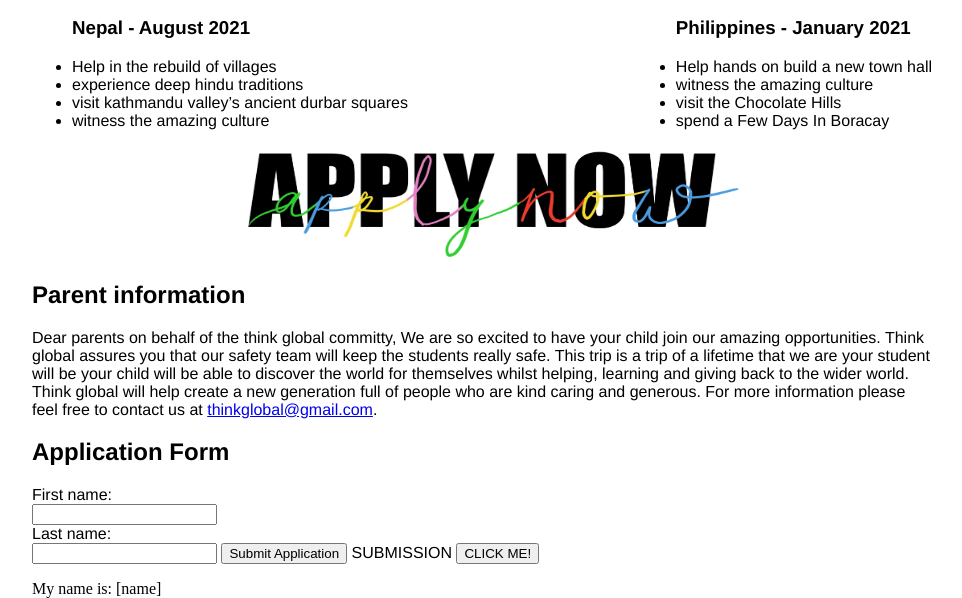
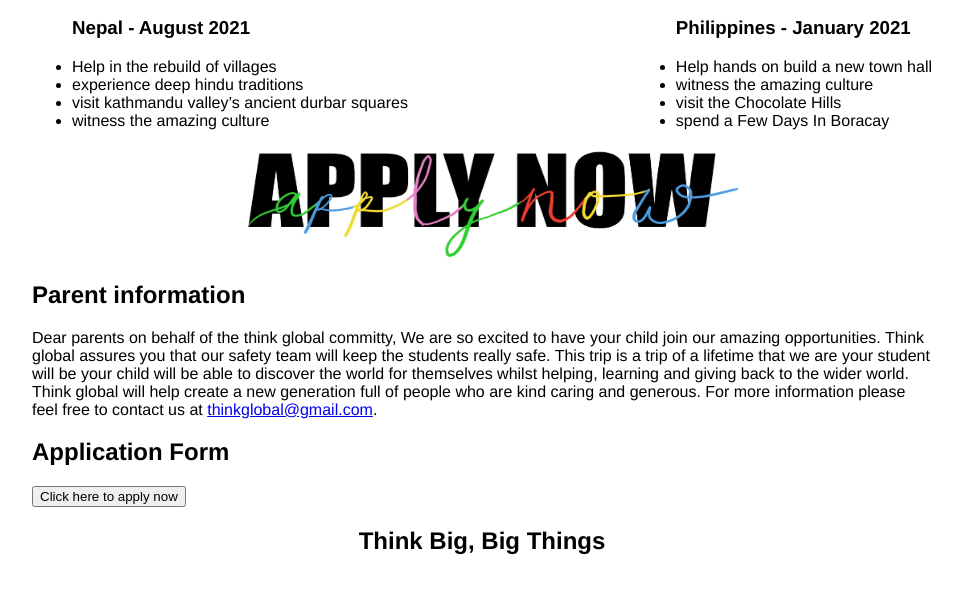
Before and after one commit to ckun439/TGlobal, a plain HTML site: page project.html in a window 1280 px wide. Shown: the part 2339-2937 px from the top of the page, without its empty margins (158-1120 px from the left). After the commit the page ends 2894 px from the top, so only its background shows below. Drawn offline with nearby package versions, Linux system fonts and the light colour scheme.

Commit message:
adding interactivity

```diff
--- a/project.html
+++ b/project.html
@@ -2,8 +2,8 @@
 	<head>
 		<meta charset="utf-8">
 		<title>Think Global</title>
+		<link rel="stylesheet" type="text/css" href="css/projectStyle.css">
 		<script src="https://ajax.googleapis.com/ajax/libs/jquery/3.4.1/jquery.min.js"></script>
-		<link rel="stylesheet" type="text/css" href="css/projectStyle.css">
 		<script src="js/project.js"></script>
 	</head>
 	<body>
@@ -96,17 +96,10 @@
 			<h2 style=font-family:helvetica>Application Form</h2>
 
 			<p>
-				<label for="fname">First name:</label><br>
-				<input type="text" id="fname" name="fname"><br>
-				<label for="lname">Last name:</label><br>
-				<input type="text" id="lname" name="lname">
-				<button type="button" id="submitbutton">Submit Application</button>
-				<span id="thank">SUBMISSION</span>
-
-				<button type="button" id="myButton">CLICK ME!</button>
+				<button onclick="myFunction()">Click here to apply now</button>
+				<div id="myDIV"> </div>
 			</p>
-			My name is: <span id="myName">[name]</span>
-
+			<h2  class="center" style=font-family:helvetica>Think Big, Big Things</h2>
 
 
 			</div>
```
